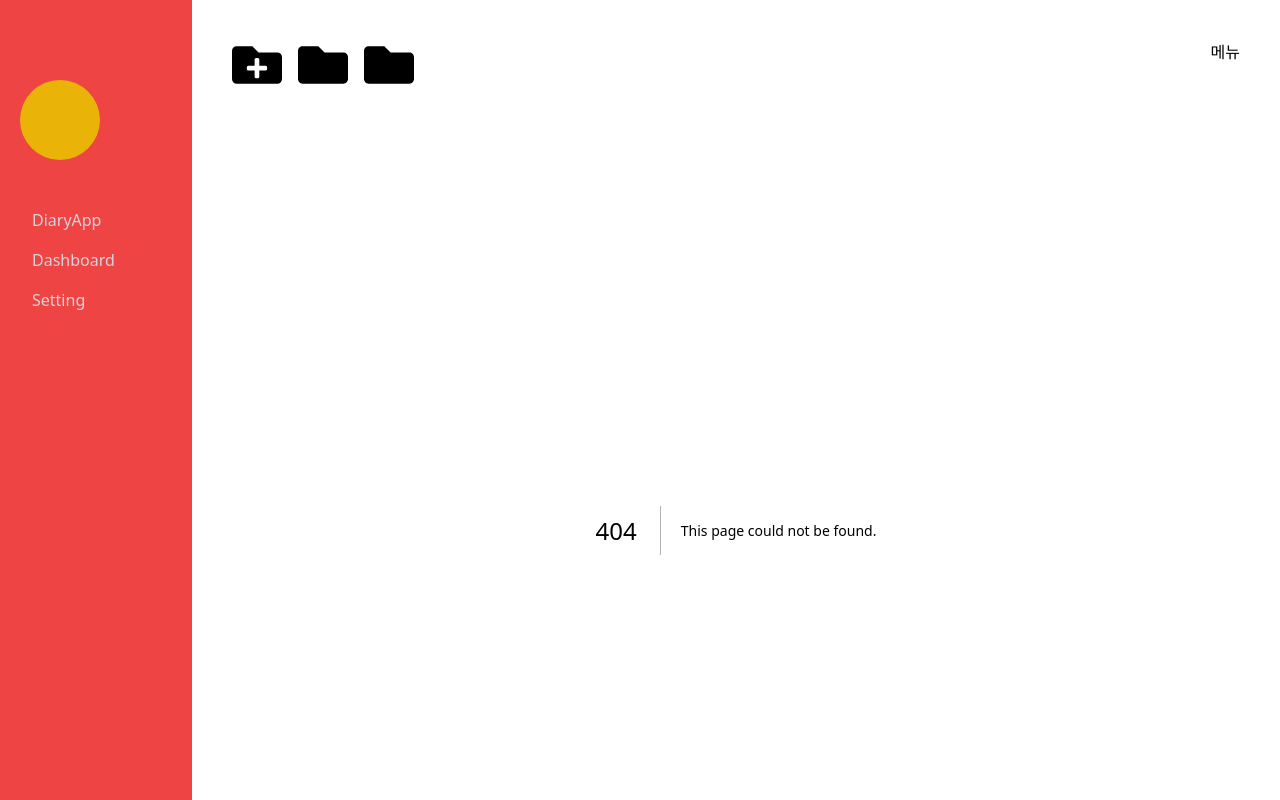
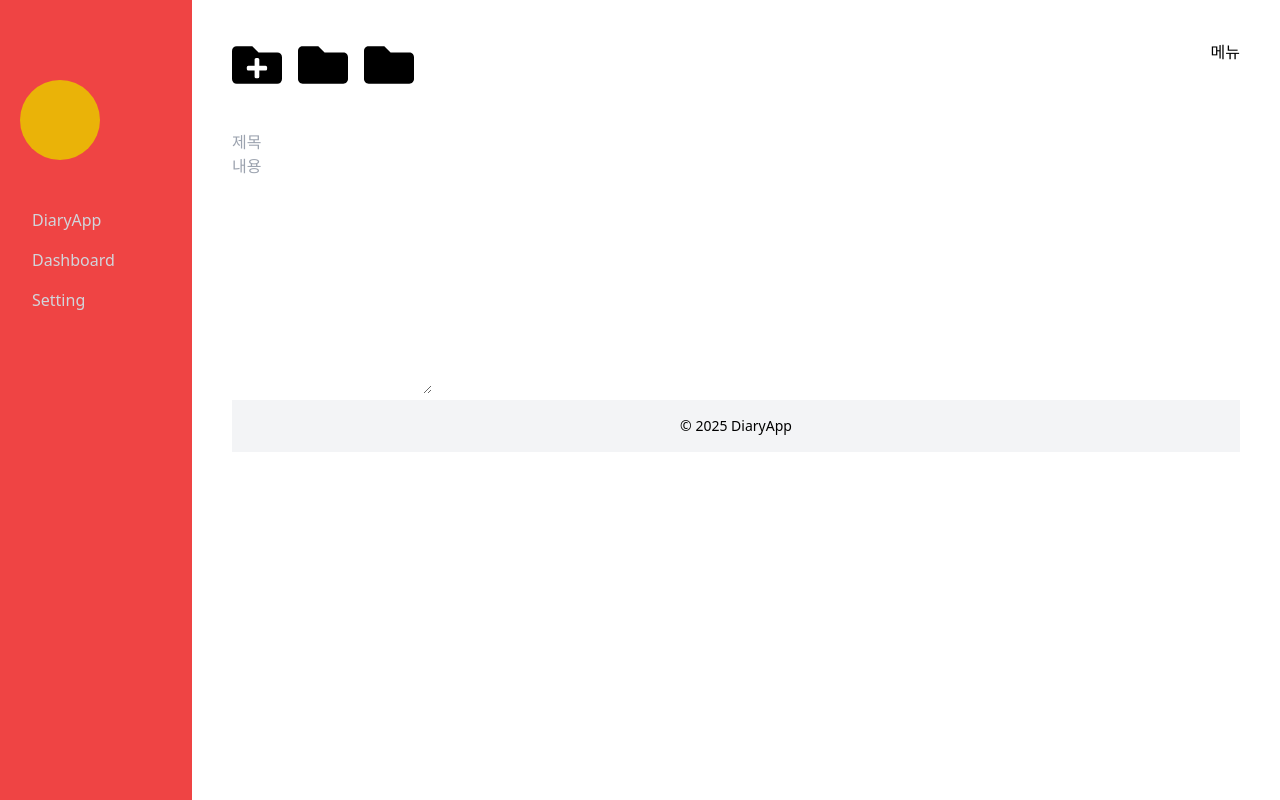
Before and after one commit to doubleTomato/onlinediary, a Next.js app in the folder diary-app/: page /diary in a window 1280 px wide. Before the commit this address had no page. Shown: the top 800 px of the page. Built offline with nearby package versions, Linux system fonts and the light colour scheme.

Commit message:
[add] 일기  페이지 생성

```diff
--- /dev/null
+++ b/diary-app/app/diary/page.tsx
@@ -0,0 +1,15 @@
+
+export default function Dashboard({ children }: { children: React.ReactNode }) {
+    return (
+          <>
+            <div className="w-100">
+                <div className="w-100">
+                    <input type="text" placeholder="제목"/>
+                </div>
+                <div className="w-100">
+                    <textarea rows="10" placeholder="내용"/>
+                </div>
+            </div>
+          </>
+    );
+  }
--- a/diary-app/app/page.tsx
+++ b/diary-app/app/page.tsx
@@ -1,12 +1,14 @@
+import Link from "next/link";
+
 export default function Home() {
     return (
       <>
       <div>
         <h1 className="text-3xl font-bold mb-4">📖 온라인 일기장</h1>
         <p className="text-gray-600 mb-6">당신만의 일기를 기록하고 공유하세요!</p>
-        <button className="px-6 py-2 bg-blue-500 text-white rounded-lg">
+        <Link href="/diary" className="px-6 py-2 bg-blue-500 text-white rounded-lg">
            새 일기 쓰기
-        </button>
+        </Link>
         <button className="rounded-full bg-red-500 w-10 h-10 text-white fixed bottom-20 right-10 align-middle">+</button>
       </div>
       </>
```
